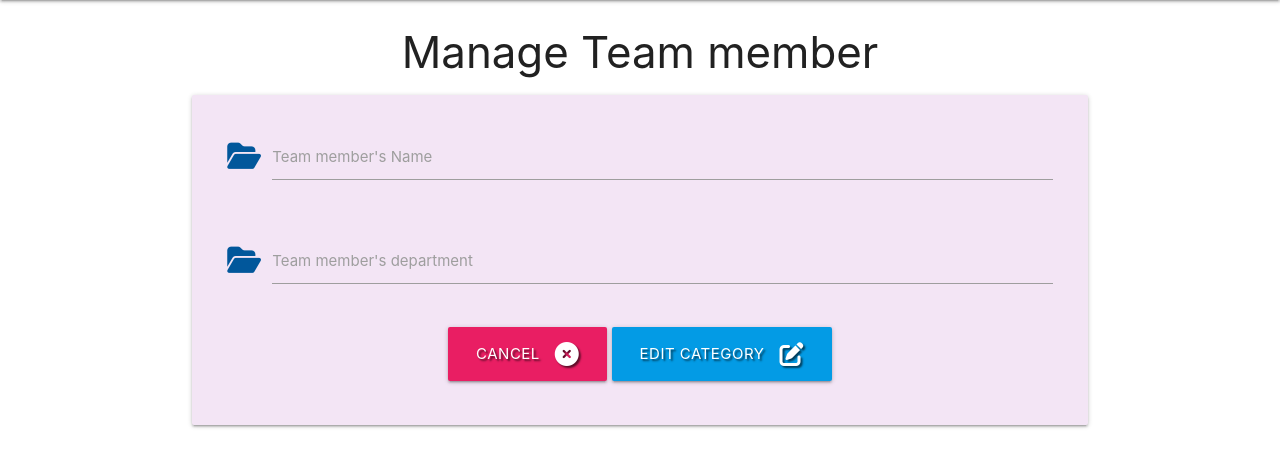
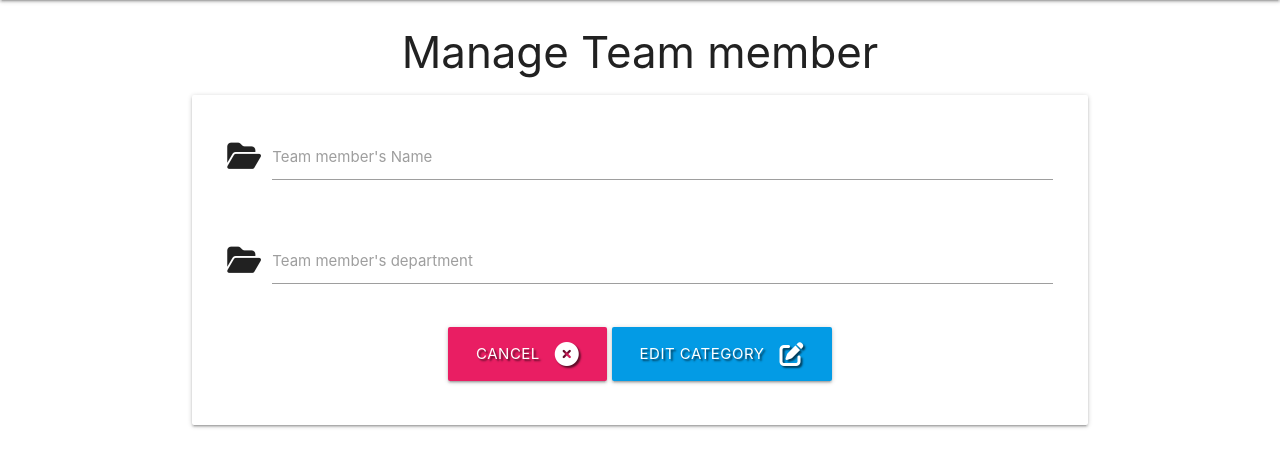
Before and after one commit to Mark-Assessment/D-Santana-retail-store-M3-2, a Flask app: template templates/edit_category.html in a window 1280 px wide. Shown: the part 64-531 px from the top of the page. Run offline with Flask 3, Linux system fonts and the light colour scheme; the template is opened without the code that fills it, so the values that code supplies are empty; some libraries are stand-ins or nearby versions.

```diff
--- a/templates/edit_category.html
+++ b/templates/edit_category.html
@@ -3,12 +3,12 @@
 
     <h3 class="light-purple-text text-darken-4 center-align">Manage Team member</h3>
 
-    <div class="row card-panel purple lighten-5">
+    <div class="row card-panel  lighten-5">
         <form class="col s12" method="POST" action="{{ url_for('edit_category', user_id=user._id) }}">
             <!-- category name -->
             <div class="row">
                 <div class="input-field col s12">
-                    <i class="fas fa-folder-open prefix light-blue-text text-darken-4"></i>
+                    <i class="fas fa-folder-open prefix text-darken-4"></i>
                     <input id="category_name" name="name" minlength="3" maxlength="25"
                         type="text" value="{{ user.name }}" class="validate" required>
                     <label for="category_name">Team member's Name</label>
@@ -17,7 +17,7 @@
             <!-- department -->
             <div class="row">
                 <div class="input-field col s12">
-                    <i class="fas fa-folder-open prefix light-blue-text text-darken-4"></i>
+                    <i class="fas fa-folder-open prefix text-darken-4"></i>
                     <input id="category_name" name="department" minlength="3" maxlength="25"
                         type="text" value="{{ user.department }}" class="validate" required>
                     <label for="category_name">Team member's department</label>
```
